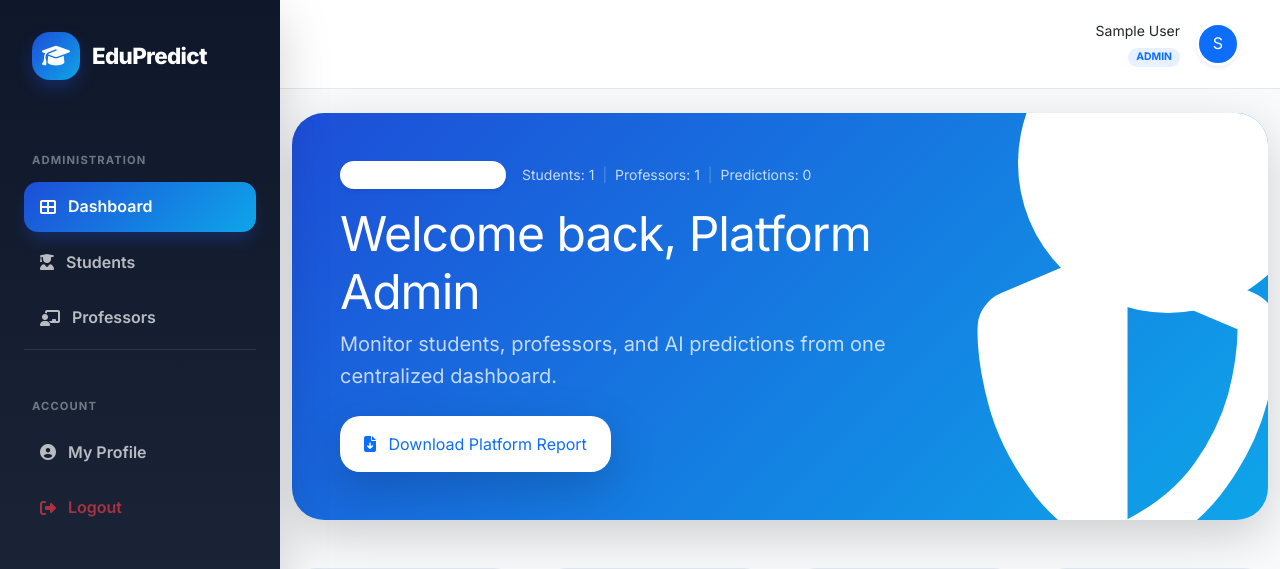
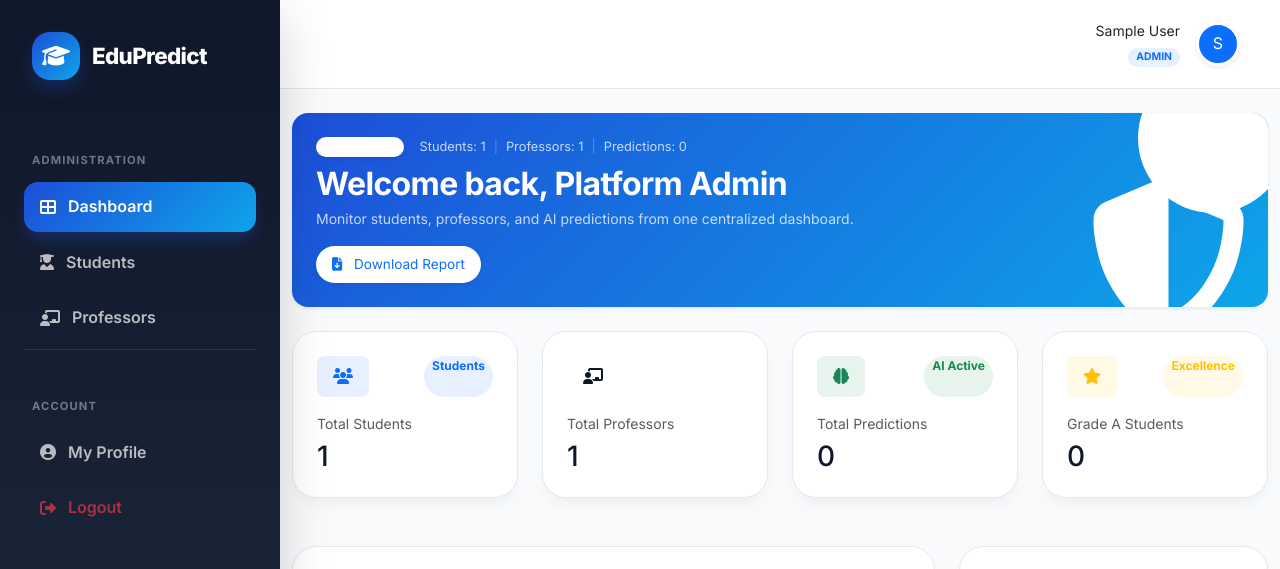
Before and after one commit to bendami-alt/projet-pfe, a Django app: page /students/admin-dashboard/ in a window 1280 px wide. Shown: the top 569 px of the page. Run offline with Django 5.2, Linux system fonts and the light colour scheme; a user stored in the database is signed in; tables that the repository leaves empty hold one stand-in row (values such as "Sample post").

Commit message:
taille de la grande bannière bleue

```diff
--- a/templates/students/admin_dashboard.html
+++ b/templates/students/admin_dashboard.html
@@ -8,33 +8,33 @@
 {% block content %}
 <div class="animate-fade-in">
     <!-- Hero Section -->
-    <div class="card border-0 rounded-32 gradient-bg p-4 p-lg-5 mb-5 text-white shadow-lg overflow-hidden position-relative animate__animated animate__fadeIn">
+    <div class="card border-0 rounded-4 gradient-bg p-3 p-lg-4 mb-4 text-white shadow-sm overflow-hidden position-relative animate__animated animate__fadeIn">
         <div class="position-relative z-index-2">
             <div class="row align-items-center">
                 <div class="col-lg-8">
-                    <div class="d-flex align-items-center gap-3 mb-3">
-                        <span class="badge bg-white bg-opacity-20 text-white rounded-pill px-3 py-2 fw-700 shadow-sm" style="backdrop-filter: blur(5px);">
-                            <i class="fas fa-brain me-2"></i> AI Analytics Active
+                    <div class="d-flex align-items-center gap-3 mb-2">
+                        <span class="badge bg-white bg-opacity-20 text-white rounded-pill px-2 py-1 fw-700 shadow-sm" style="backdrop-filter: blur(5px); font-size: 0.75rem;">
+                            <i class="fas fa-brain me-1"></i> AI Active
                         </span>
-                        <div class="d-none d-md-flex gap-2">
-                            <span class="small fw-700 opacity-75">Students: {{ students_count }}</span>
-                            <span class="small fw-700 opacity-25">|</span>
-                            <span class="small fw-700 opacity-75">Professors: {{ professors_count }}</span>
-                            <span class="small fw-700 opacity-25">|</span>
-                            <span class="small fw-700 opacity-75">Predictions: {{ total_predictions }}</span>
+                        <div class="d-none d-md-flex gap-2" style="font-size: 0.8rem;">
+                            <span class="fw-700 opacity-75">Students: {{ students_count }}</span>
+                            <span class="fw-700 opacity-25">|</span>
+                            <span class="fw-700 opacity-75">Professors: {{ professors_count }}</span>
+                            <span class="fw-700 opacity-25">|</span>
+                            <span class="fw-700 opacity-75">Predictions: {{ total_predictions }}</span>
                         </div>
                     </div>
-                    <h1 class="fw-900 mb-2 display-5">Welcome back, Platform Admin</h1>
-                    <p class="text-white text-opacity-75 mb-4 lead">Monitor students, professors, and AI predictions from one centralized dashboard.</p>
-                    <a href="/students/export/admin/" class="btn btn-white bg-white text-primary rounded-20 px-4 py-3 fw-800 border-0 shadow-lg hover-lift">
-                        <i class="fas fa-file-download me-2"></i> Download Platform Report
+                    <h2 class="fw-900 mb-1">Welcome back, Platform Admin</h2>
+                    <p class="text-white text-opacity-75 mb-3 small">Monitor students, professors, and AI predictions from one centralized dashboard.</p>
+                    <a href="/students/export/admin/" class="btn btn-white bg-white text-primary rounded-pill px-3 py-2 fw-800 border-0 shadow-sm hover-lift" style="font-size: 0.85rem;">
+                        <i class="fas fa-file-download me-2"></i> Download Report
                     </a>
                 </div>
             </div>
         </div>
         <!-- Decorative subtle shapes -->
-        <div class="position-absolute bg-white opacity-10 rounded-circle animate-float" style="width: 300px; height: 300px; top: -100px; right: -50px;"></div>
-        <i class="fas fa-shield-alt position-absolute text-white opacity-5 d-none d-lg-block" style="font-size: 20rem; right: -2%; bottom: -10%;"></i>
+        <div class="position-absolute bg-white opacity-10 rounded-circle animate-float" style="width: 150px; height: 150px; top: -50px; right: -20px;"></div>
+        <i class="fas fa-shield-alt position-absolute text-white opacity-5 d-none d-lg-block" style="font-size: 10rem; right: 2%; bottom: -15%;"></i>
     </div>
 
     <!-- KPI Cards -->
```
